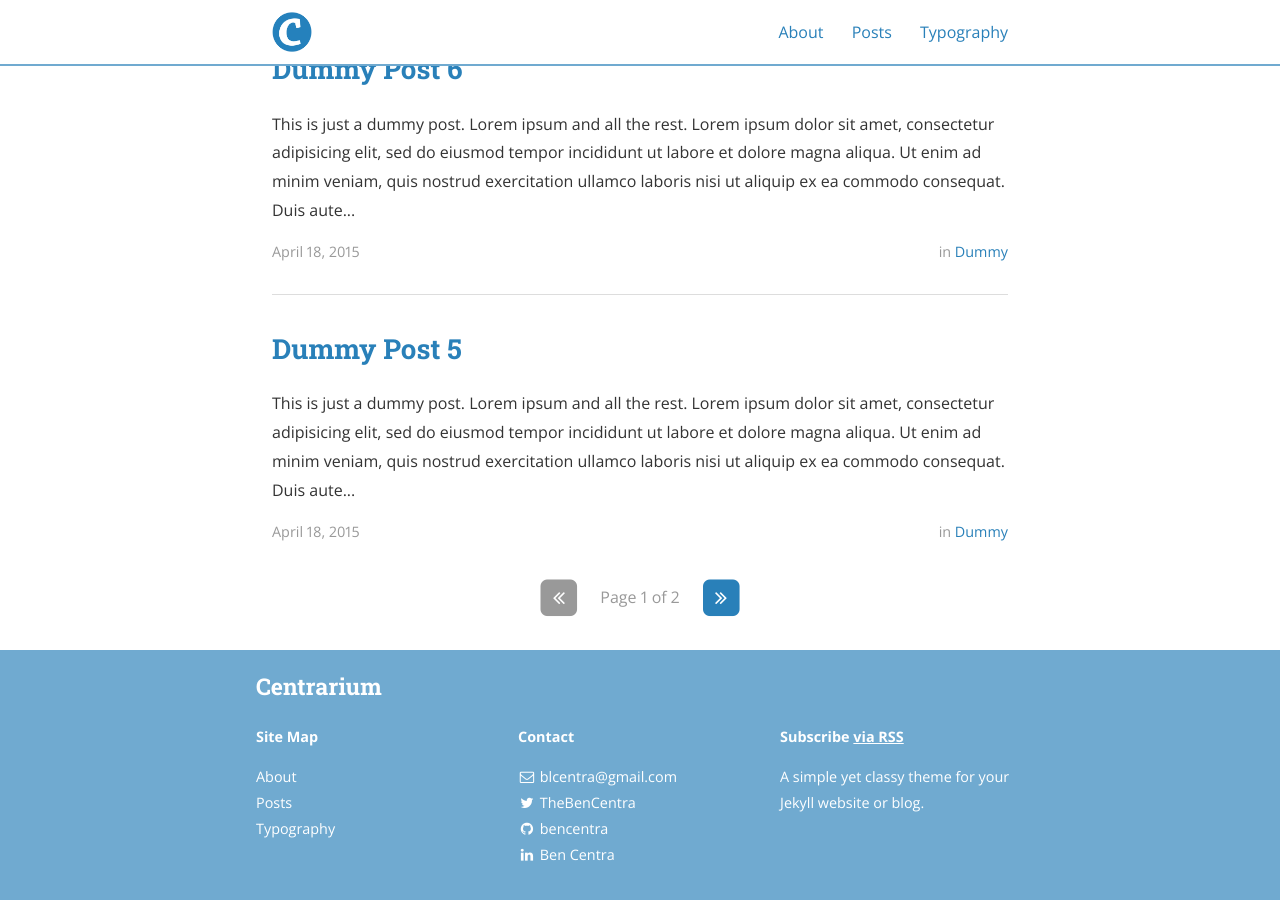
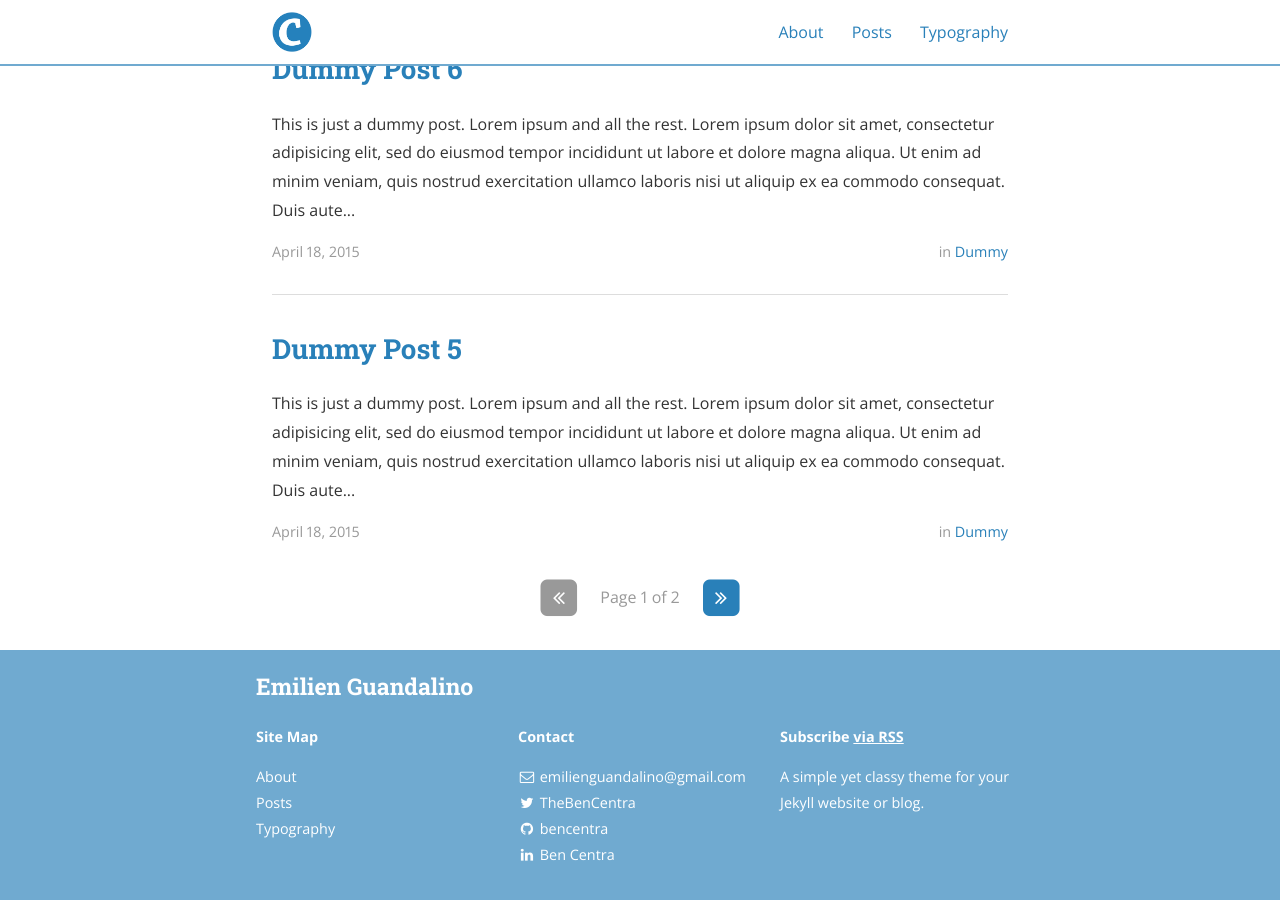
Before and after one commit to emilio-gambino/emilio-gambino.github.io, a Jekyll site: the page built from index.html, in a window 1280 px wide and 900 px high, scrolled down 1275 px. Built offline with Jekyll 4.4.1, drawn with Linux system fonts in a browser that asks for light colours; nearby versions of some CDN libraries; the list of posts is cut into pages by our own code; some of the changed text lies outside the part shown.

Commit message:
Change title

```diff
--- a/_config.yml
+++ b/_config.yml
@@ -9,10 +9,10 @@ exclude:
   - "/vendor/"
 
 # Site settings
-title: Centrarium
+title: Emilien Guandalino
 subtitle: "A simple yet classy theme for your Jekyll website or blog"
-email: blcentra@gmail.com
-name: Ben Centra
+email: emilienguandalino@gmail.com
+name: Emilien Guandalino
 description: >
   A simple yet classy theme for your Jekyll website or blog.
 # Base URL of site (i.e. /blog). It should always start with a slash,
```
